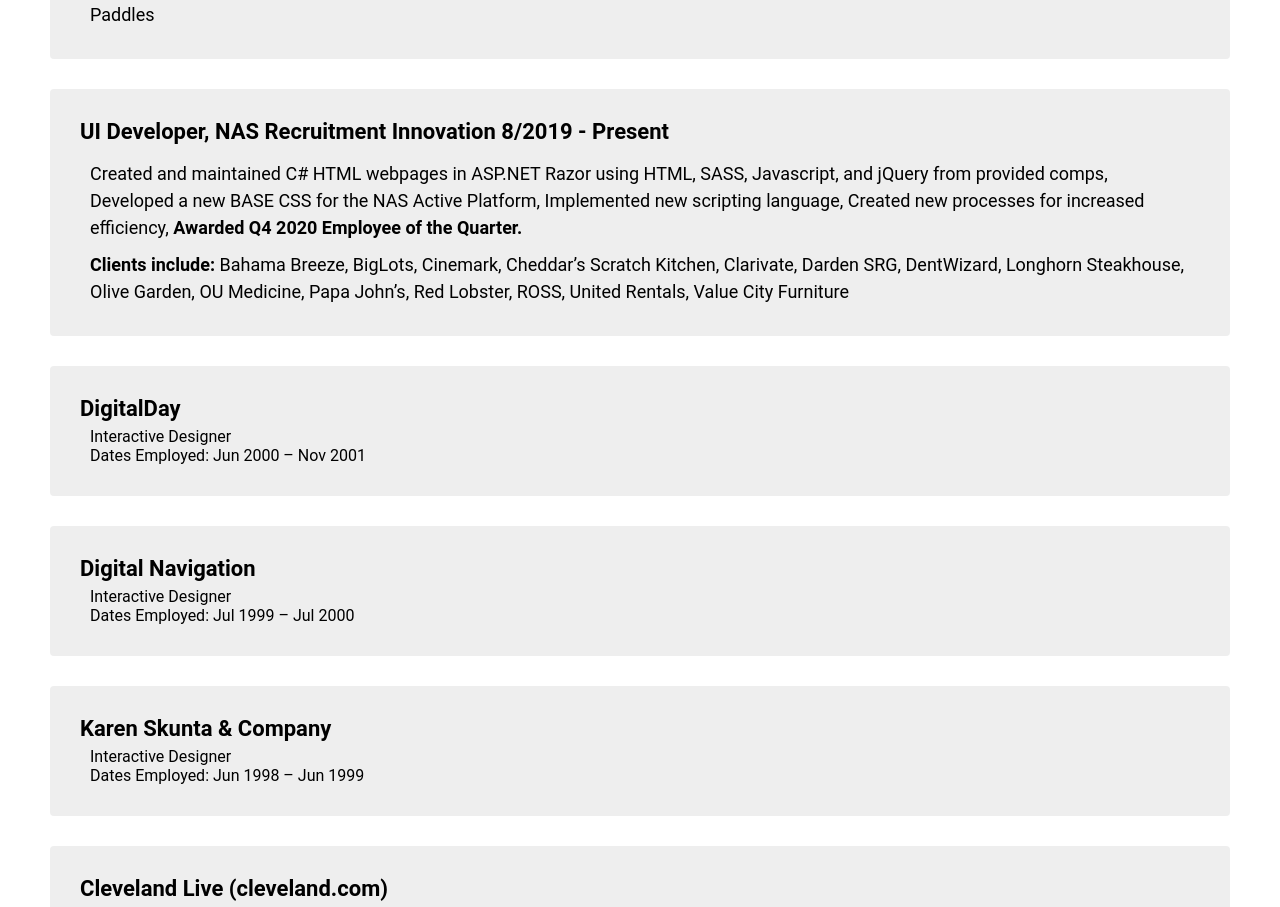
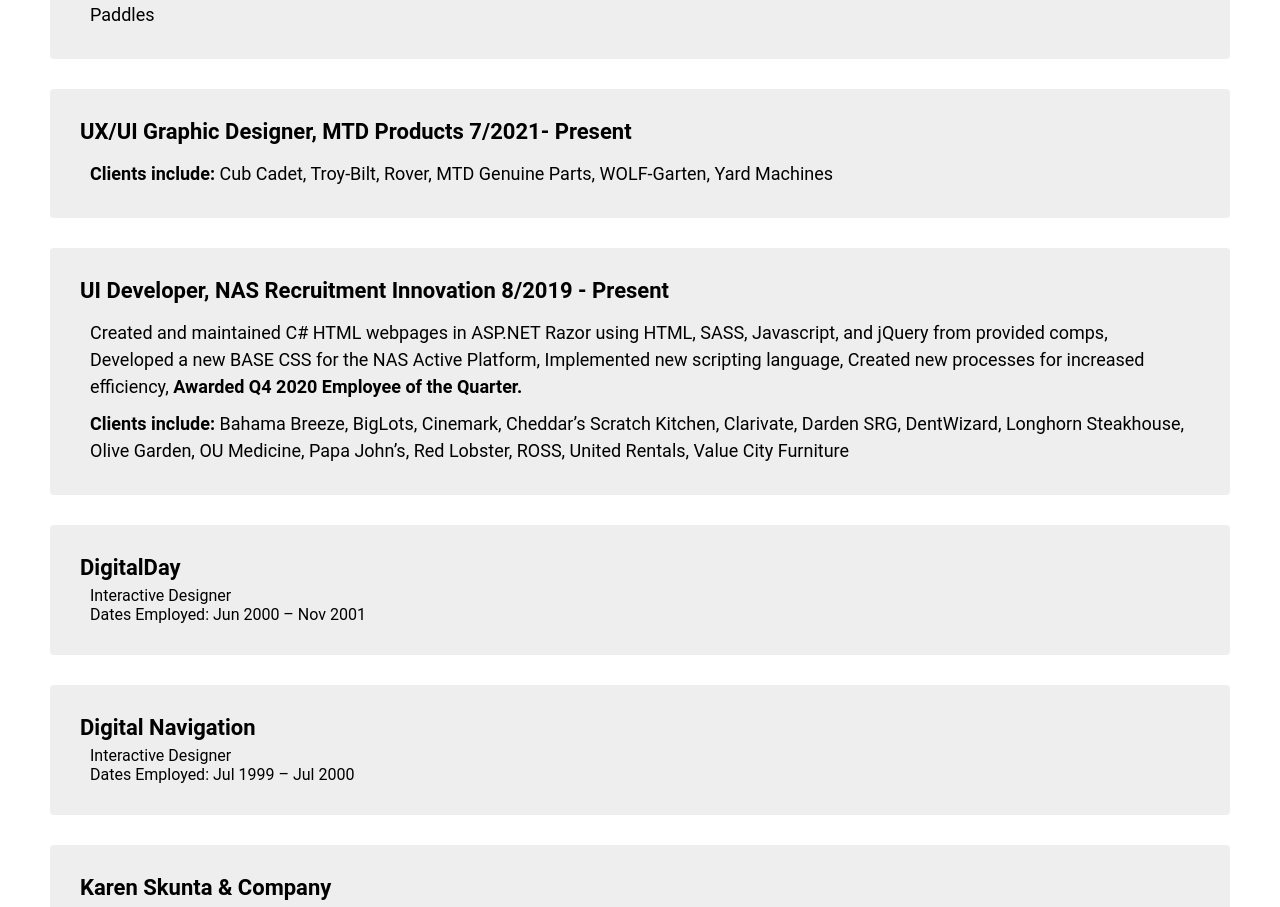
Before and after one commit to theckeler/consume, a Next.js app: page /about in a window 1280 px wide. Shown: the part 1807-2714 px from the top of the page. Built offline with nearby package versions, Linux system fonts and the light colour scheme.

Commit message:
adding mtd

```diff
--- a/pages/about/index.js
+++ b/pages/about/index.js
@@ -133,6 +133,13 @@
                     </ul>
 
                     <ul>
+                        <li className={styles.title}>UX/UI Graphic Designer, MTD Products 7/2021- Present</li>
+                        <li>
+                            <p><strong>Clients include:</strong> Cub Cadet, Troy-Bilt, Rover, MTD Genuine Parts, WOLF-Garten, Yard Machines</p>
+                        </li>
+                    </ul>
+
+                    <ul>
                         <li className={styles.title}>UI Developer, NAS Recruitment Innovation 8/2019 - Present</li>
                         <li>
                             <p>Created and maintained C# HTML webpages in ASP.NET Razor using HTML, SASS, Javascript, and jQuery from provided comps, Developed a new BASE CSS for the NAS Active Platform, Implemented new scripting language, Created new processes for increased efficiency, <strong>Awarded Q4 2020 Employee of the Quarter.</strong></p>
```
